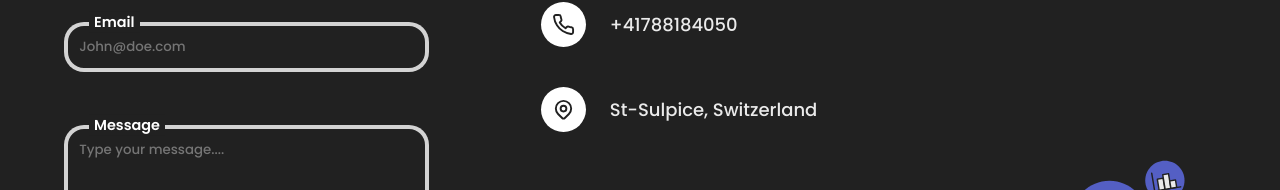
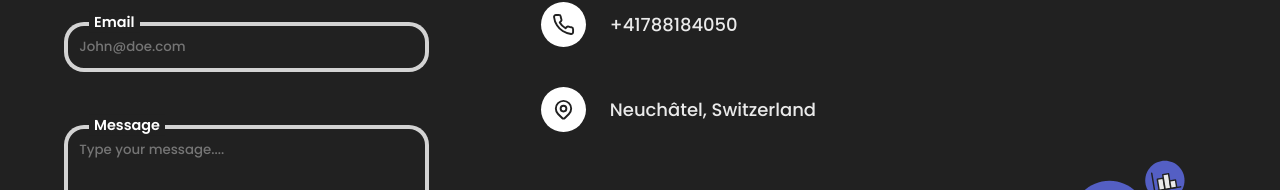
Before and after one commit to charfimohamed/my_portfolio, a React (Create React App) app: page / in a window 1280 px wide. Shown: the part 3992-4182 px from the top of the page. Built offline with nearby package versions, Linux system fonts and the light colour scheme; no server answers; a web font is replaced by a local one.

Commit message:
Update contactsData.js

```diff
--- a/src/data/contactsData.js
+++ b/src/data/contactsData.js
@@ -1,6 +1,6 @@
 export const contactsData = {
     email: 'mohamedcharfi@icloud.com',
     phone: '+41788184050',
-    address: 'St-Sulpice, Switzerland',
+    address: 'Neuchâtel, Switzerland',
     sheetAPI: ''
 }
```
